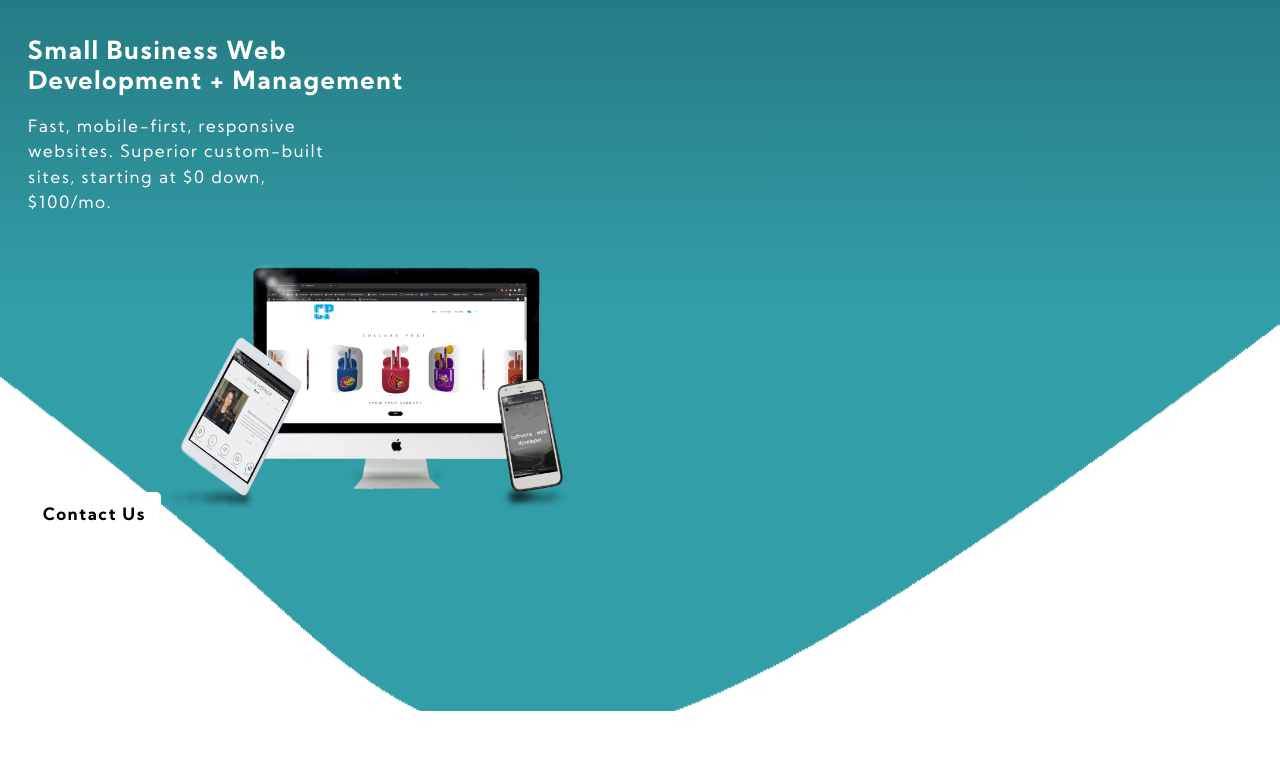
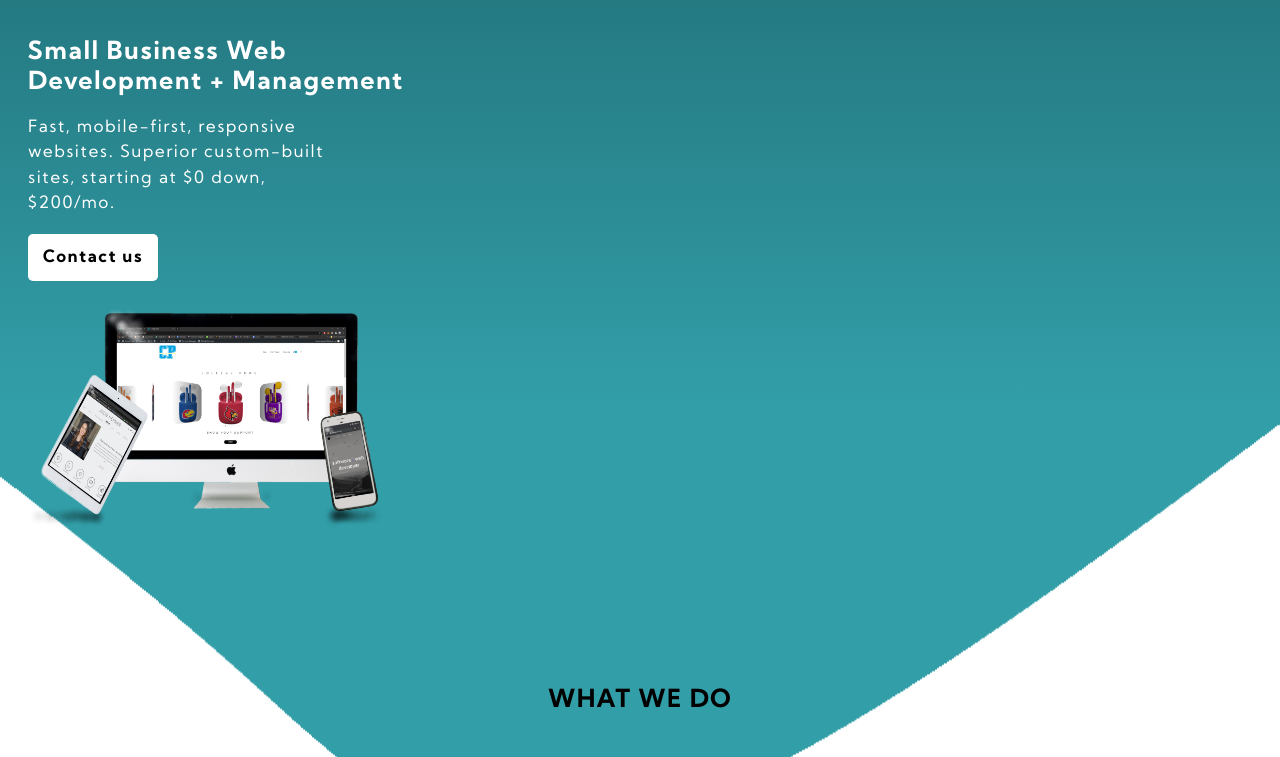
Before and after one commit to kylebaskin/summit-web-solutions, a plain HTML site: page index.html in a window 1280 px wide. Shown: the part 89-846 px from the top of the page. Before the commit the page ends 800 px from the top, so only its background shows below. Drawn offline with Linux system fonts and the light colour scheme.

Commit message:
moving along

```diff
--- a/index.html
+++ b/index.html
@@ -24,19 +24,22 @@
       <a href="#">Portfolio</a>
       <a href="#">Contact</a>
     </div>
-    <section>
+    <section name="intro">
       <div class="intro">
         <h1 class="in-color intro-title">Small Business Web Development + Management</h1>
-        <p class="in-color intro-description">Fast, mobile-first, responsive websites. Superior custom-built sites, starting at $0 down, $100/mo. </p>
+        <p class="in-color intro-description">Fast, mobile-first, responsive websites. Superior custom-built sites, starting at $0 down, $200/mo. </p>
       </div>
       <div class="intro-button-and-pic">
-        <button class="btn intro-button" type="button" name="button">Contact Us</button>
+        <button class="btn intro-button" type="button" name="button">Contact us</button>
         <picture>
           <img class="hero-img" src="images/hero_cropped.png" alt="Devices with examples">
         </picture>
       </div>
-
-
+    </section>
+    <section class="what-we-do">
+      <div class="container">
+        <h1 class="heading">What We Do</h1>
+      </div>
     </section>
     <footer>
       <h2></h2>
--- a/styles.css
+++ b/styles.css
@@ -28,7 +28,7 @@ h1, h2, h3, h4, h5 {
 }
 
 body{
-  background: linear-gradient(to bottom, #23757d 40px, #329ea8 390px, transparent 180px) no-repeat, url('images/background_swirl.png') no-repeat 80% 381px / 110vw 60vw;
+  background: linear-gradient(to bottom, #23757d 40px, #329ea8 490px, transparent 180px) no-repeat, url('images/background_swirl.png') no-repeat 80% 481px / 110vw 60vw;
   font-family: 'Kumbh Sans Regular';
   letter-spacing: 1.4px;
   padding-left: 20px;
@@ -112,8 +112,30 @@ body{
 .intro-button{
   background-color: white;
 }
+.intro-button-and-pic{
+  display: flex;
+  flex-direction: column;
+  align-items: flex-start;
+}
 .hero-img{
   padding-top: 20px;
-  width: 425px;
+  width: 375px;
   height: auto;
 }
+@media screen and (max-width: 380px) {
+  .hero-img{
+    width: 300px;
+    height: auto;
+  }
+}
+.what-we-do{
+  padding-top: 125px;
+}
+.container{
+  display: flex;
+  justify-content: center;
+}
+.heading{
+  text-transform: uppercase;
+
+}
```
